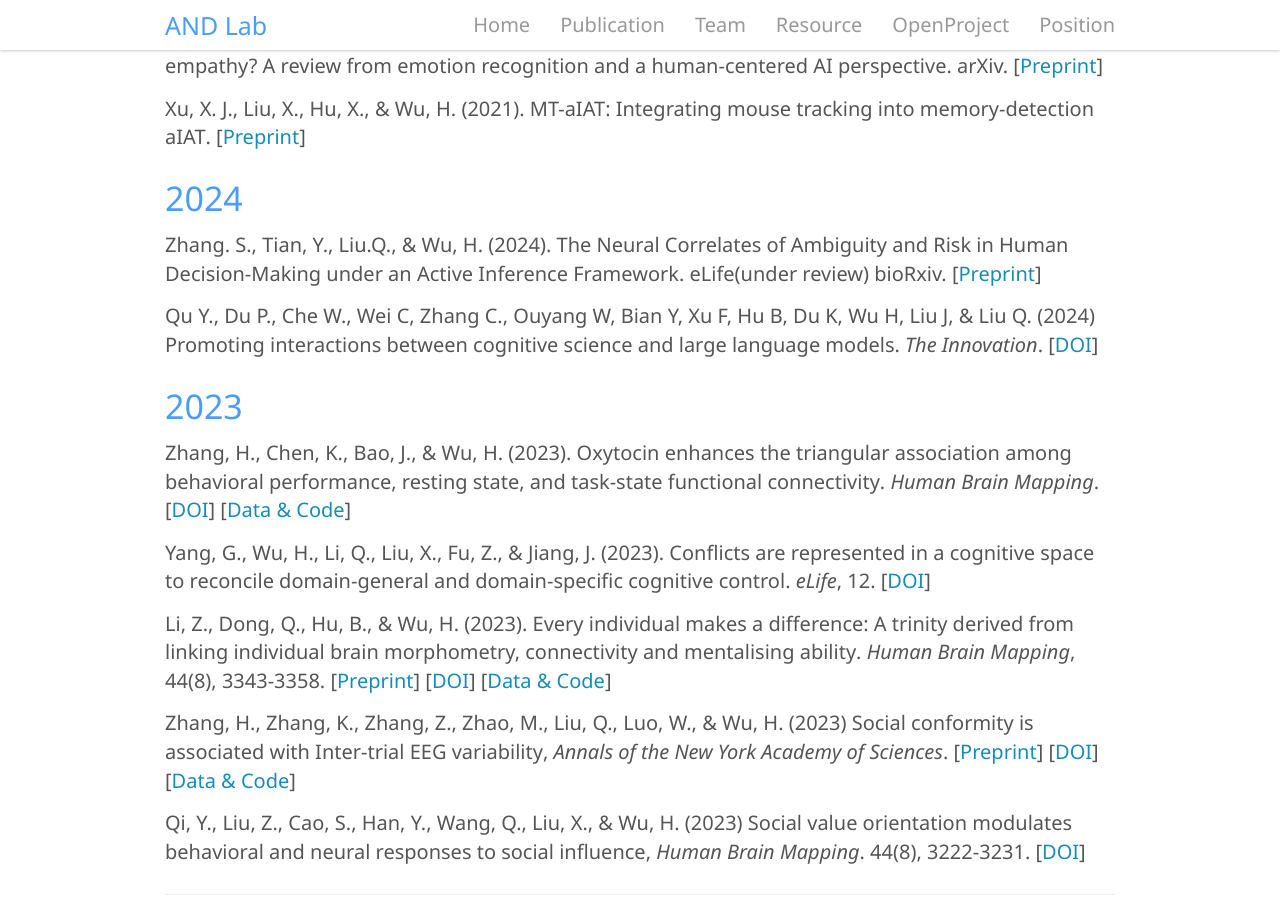
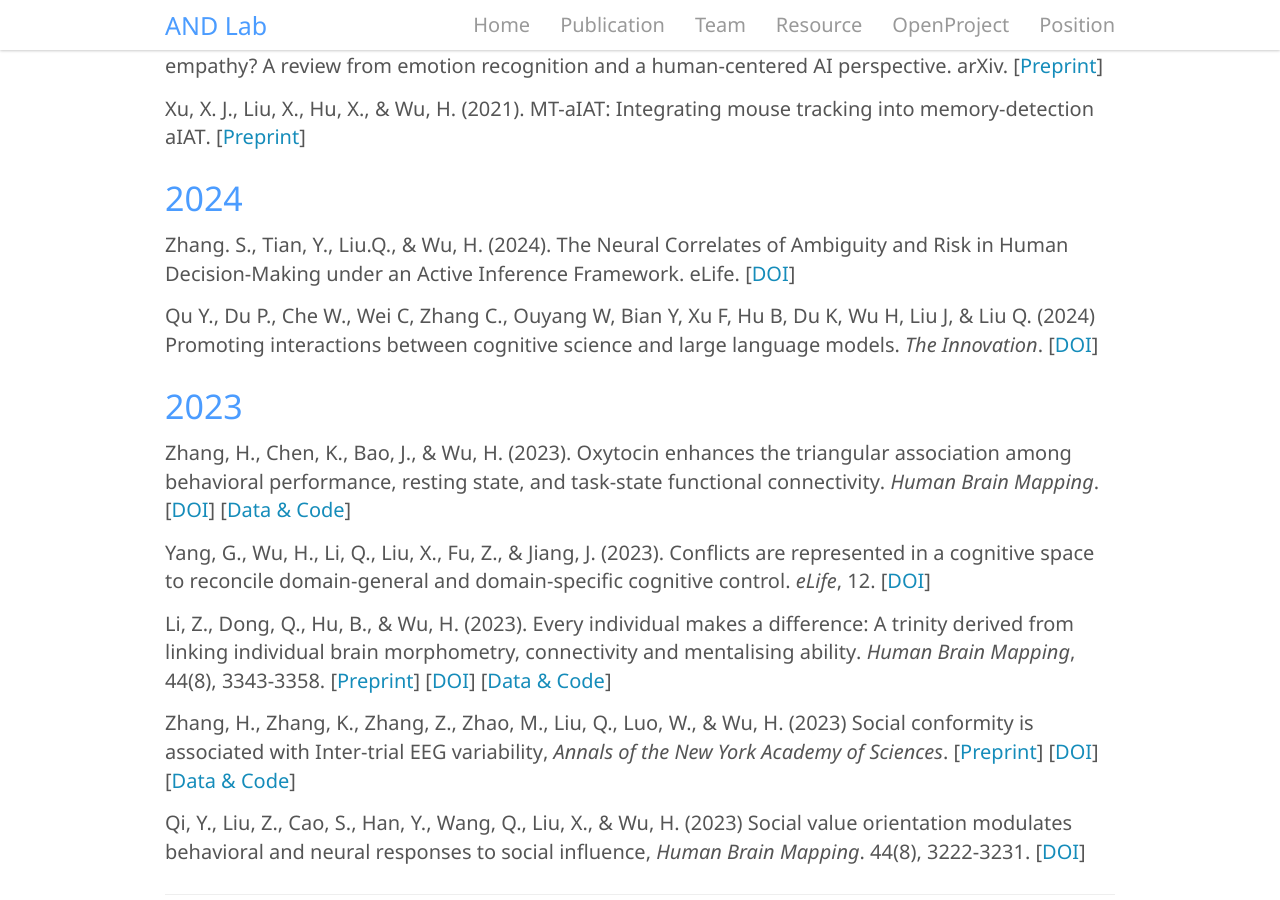
Before and after one commit to andlab-um/lab-website, a Jekyll site: the page built from _pages/publication.md, in a window 1280 px wide and 900 px high, scrolled down 803 px. Built offline with Jekyll 4.4.1, drawn with Linux system fonts in a browser that asks for light colours; nearby versions of some CDN libraries.

Commit message:
update publication url

```diff
--- a/_pages/publication.md
+++ b/_pages/publication.md
@@ -33,7 +33,8 @@ Cao, S., Fu, D., Yang, X., Wermter, S., Liu, X., & Wu, H. (2021). **Can AI detec
 Xu, X. J., Liu, X., Hu, X., & Wu, H. (2021). **MT-aIAT: Integrating mouse tracking into memory-detection aIAT**. [[Preprint](https://doi.org/10.31234/osf.io/ny9xq){:target="_blank"}]
 
 ### 2024
-Zhang. S., Tian, Y., Liu.Q., & Wu, H. (2024). **The Neural Correlates of Ambiguity and Risk in Human Decision-Making under an Active Inference Framework**. eLife(under review) bioRxiv. [[Preprint](https://www.biorxiv.org/content/10.1101/2023.09.18.558250v1){:target="_blank"}]
+
+Zhang. S., Tian, Y., Liu.Q., & Wu, H. (2024). **The Neural Correlates of Ambiguity and Risk in Human Decision-Making under an Active Inference Framework**. eLife. [[DOI](https://doi.org/10.7554/eLife.92892.1){:target="_blank"}]
 
 Qu Y., Du P., Che W., Wei C, Zhang C., Ouyang W, Bian Y, Xu F, Hu B, Du K, **Wu H**, Liu J, & Liu Q. (2024) Promoting interactions between cognitive science and large language models. *The Innovation*. [[DOI](https://doi.org/10.1016/j.xinn.2024.100579){:target="_blank"}]
 
```
